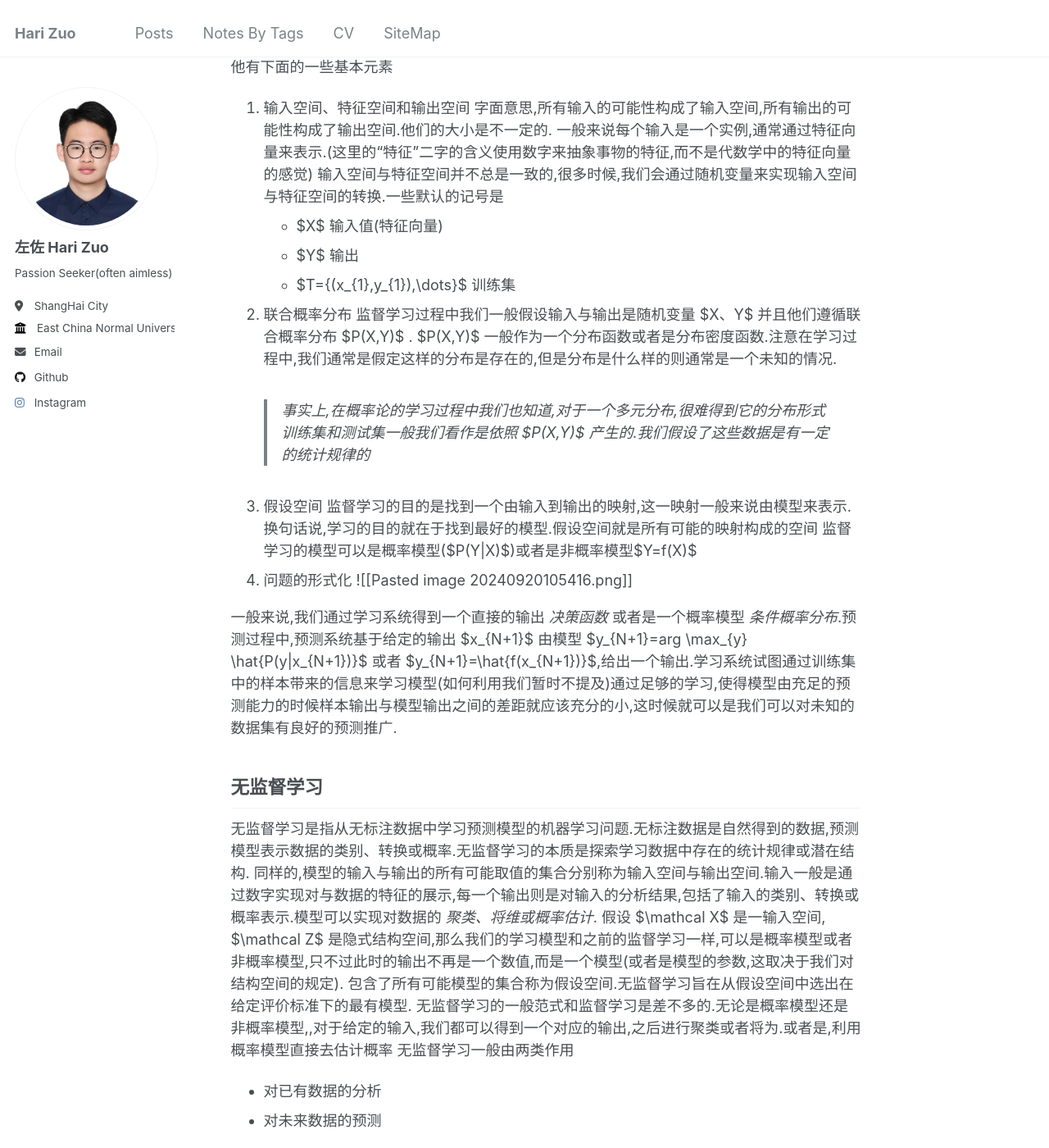
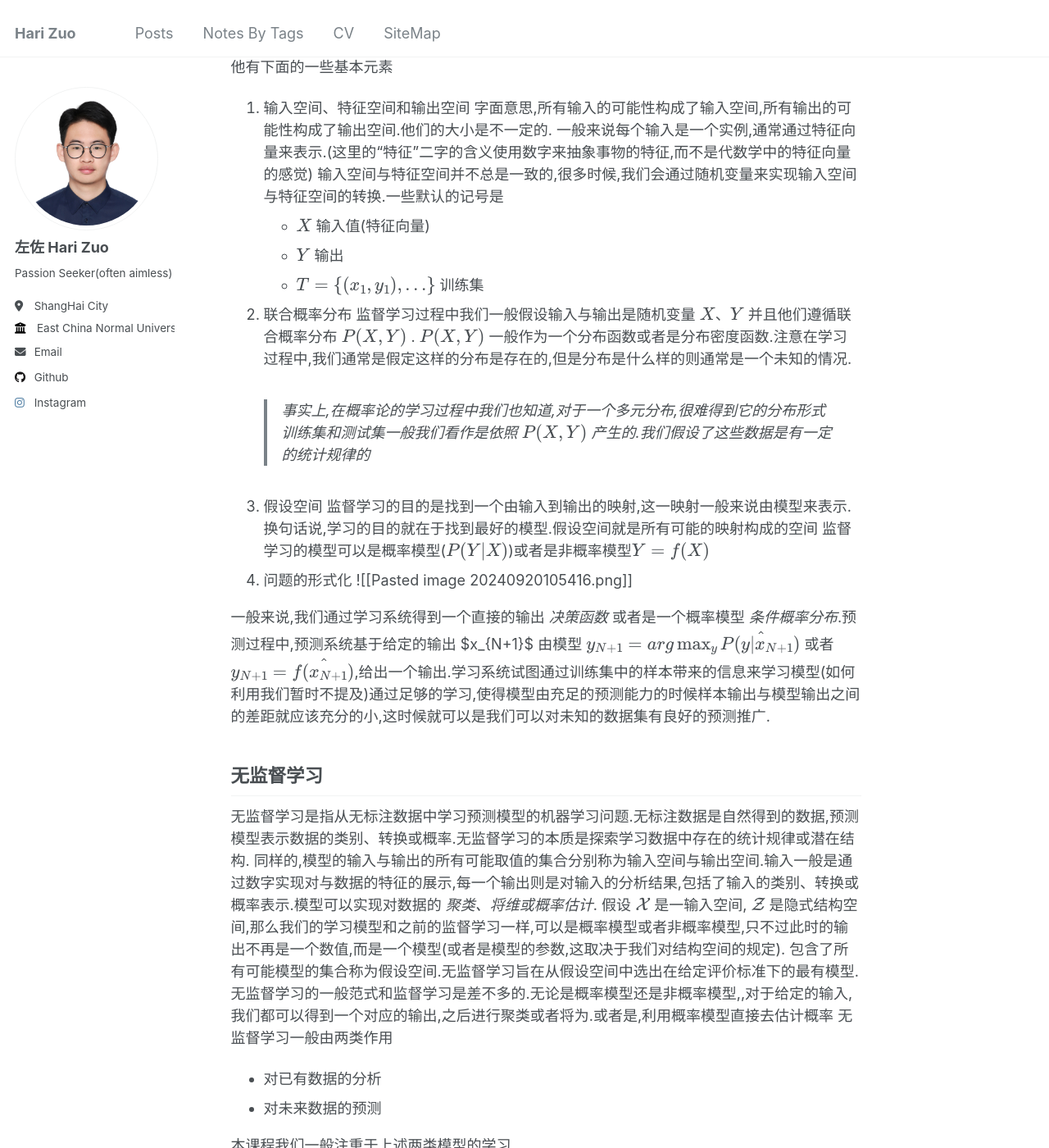
Before and after one commit to HariLogicSeldon/HariLogicSeldon.github.io, a Jekyll site: the page built from _posts/2024-09-25-blog-post-2.md, in a window 1280 px wide and 1400 px high, scrolled down 498 px. Shown: the whole window at 82% size. Built offline with Jekyll 4.4.1, drawn with Linux system fonts in a browser that asks for light colours; some of the changed text lies outside the part shown.

```diff
--- a/_posts/2024-09-25-blog-post-2.md
+++ b/_posts/2024-09-25-blog-post-2.md
@@ -18,26 +18,26 @@ tags:
 1. 输入空间、特征空间和输出空间
 字面意思,所有输入的可能性构成了输入空间,所有输出的可能性构成了输出空间.他们的大小是不一定的.
 一般来说每个输入是一个实例,通常通过特征向量来表示.(这里的“特征”二字的含义使用数字来抽象事物的特征,而不是代数学中的特征向量的感觉) 输入空间与特征空间并不总是一致的,很多时候,我们会通过随机变量来实现输入空间与特征空间的转换.一些默认的记号是
-- $X$ 输入值(特征向量)
-- $Y$ 输出
-- $T=\{(x_{1},y_{1}),\dots\}$ 训练集
+- $$X$$ 输入值(特征向量)
+- $$Y$$ 输出
+- $$T=\{(x_{1},y_{1}),\dots\}$$ 训练集
 2. 联合概率分布
-监督学习过程中我们一般假设输入与输出是随机变量 $X、Y$ 并且他们遵循联合概率分布 $P(X,Y)$ . $P(X,Y)$ 一般作为一个分布函数或者是分布密度函数.注意在学习过程中,我们通常是假定这样的分布是存在的,但是分布是什么样的则通常是一个未知的情况.
+监督学习过程中我们一般假设输入与输出是随机变量 $$X、Y$$ 并且他们遵循联合概率分布 $$P(X,Y)$$ . $$P(X,Y)$$ 一般作为一个分布函数或者是分布密度函数.注意在学习过程中,我们通常是假定这样的分布是存在的,但是分布是什么样的则通常是一个未知的情况.
 > 事实上,在概率论的学习过程中我们也知道,对于一个多元分布,很难得到它的分布形式
-训练集和测试集一般我们看作是依照 $P(X,Y)$ 产生的.我们假设了这些数据是有一定的统计规律的
+训练集和测试集一般我们看作是依照 $$P(X,Y)$$ 产生的.我们假设了这些数据是有一定的统计规律的
 
 3. 假设空间
 监督学习的目的是找到一个由输入到输出的映射,这一映射一般来说由模型来表示.换句话说,学习的目的就在于找到最好的模型.假设空间就是所有可能的映射构成的空间
-监督学习的模型可以是概率模型($P(Y|X)$)或者是非概率模型$Y=f(X)$
+监督学习的模型可以是概率模型($$P(Y|X)$$)或者是非概率模型$$Y=f(X)$$
 4. 问题的形式化
 ![[Pasted image 20240920105416.png]]
 
 一般来说,我们通过学习系统得到一个直接的输出 *决策函数* 或者是一个概率模型 *条件概率分布*.预测过程中,预测系统基于给定的输出 $x_{N+1}$
-由模型 $y_{N+1}=arg \max_{y} \hat{P(y|x_{N+1})}$ 或者 $y_{N+1}=\hat{f(x_{N+1})}$,给出一个输出.学习系统试图通过训练集中的样本带来的信息来学习模型(如何利用我们暂时不提及)通过足够的学习,使得模型由充足的预测能力的时候样本输出与模型输出之间的差距就应该充分的小,这时候就可以是我们可以对未知的数据集有良好的预测推广.
+由模型 $$y_{N+1}=arg \max_{y} \hat{P(y|x_{N+1})}$$ 或者 $$y_{N+1}=\hat{f(x_{N+1})}$$,给出一个输出.学习系统试图通过训练集中的样本带来的信息来学习模型(如何利用我们暂时不提及)通过足够的学习,使得模型由充足的预测能力的时候样本输出与模型输出之间的差距就应该充分的小,这时候就可以是我们可以对未知的数据集有良好的预测推广.
 ## 无监督学习
 无监督学习是指从无标注数据中学习预测模型的机器学习问题.无标注数据是自然得到的数据,预测模型表示数据的类别、转换或概率.无监督学习的本质是探索学习数据中存在的统计规律或潜在结构.
 同样的,模型的输入与输出的所有可能取值的集合分别称为输入空间与输出空间.输入一般是通过数字实现对与数据的特征的展示,每一个输出则是对输入的分析结果,包括了输入的类别、转换或概率表示.模型可以实现对数据的 *聚类、将维或概率估计*.
-假设 $\mathcal X$ 是一输入空间, $\mathcal Z$ 是隐式结构空间,那么我们的学习模型和之前的监督学习一样,可以是概率模型或者非概率模型,只不过此时的输出不再是一个数值,而是一个模型(或者是模型的参数,这取决于我们对结构空间的规定).
+假设 $$\mathcal X$$ 是一输入空间, $$\mathcal Z$$ 是隐式结构空间,那么我们的学习模型和之前的监督学习一样,可以是概率模型或者非概率模型,只不过此时的输出不再是一个数值,而是一个模型(或者是模型的参数,这取决于我们对结构空间的规定).
 包含了所有可能模型的集合称为假设空间.无监督学习旨在从假设空间中选出在给定评价标准下的最有模型.
 无监督学习的一般范式和监督学习是差不多的.无论是概率模型还是非概率模型,,对于给定的输入,我们都可以得到一个对应的输出,之后进行聚类或者将为.或者是,利用概率模型直接去估计概率
 无监督学习一般由两类作用
@@ -49,13 +49,17 @@ tags:
 1. 概率模型与非概率模型
 之前我们一直在谈概率模型与非概率模型.
 监督学习中,概率模型一般的形式是
+
 $$
 P(y|x)
 $$
+
 的条件概率,非概率模型则是
+
 $$
 y=f(x)
 $$
+
 无监督学习中,概率模型去体哦阿健概率分布形式 $P(z|x)$ 或 $P(x|z)$ ,非概率模型取函数形式取函数形式$z=g(x)$ ***监督学习中的概率模型是生成模型、非概率模型是判别模型***
 
 本书会介绍
@@ -79,37 +83,53 @@ $$
 贝叶斯学习的主要想法是,利用贝叶斯定理,计算在给定数据条件下模型的条件概率(后验概率),并应用这个原理进行模型的估计.我们将学习包括朴素贝叶斯、潜在狄利克雷分配在哪的贝叶斯学习
 首先我我们考虑贝叶斯公示
 假设随机变量 $D$ 表示数据,随机变量 $\theta$ 表示模型参数,从而我们知道
+
 $$
 P(\theta|D) = \frac{P(\theta)P(D|\theta)}{P(D)}
 $$
+
 其中的 $P(\theta)$ 是我们的先验概率,$P(D|\theta)$ 则是似然函数.我们主观的认为我们的参数服从某个参数,而 $P(D|\theta)$ 则是我们基于样本数据可以得到的一个似然函数
 模型估计的时候,估计整个后验概率分布$P(\theta|D)$ .如果需要给出一个模型,我们通常取后眼概率最大的模型.
 实际预测上,我们计算数据对后验概率分布的期望值
+
 $$
 P(x|D)=\int P(x|\theta,D) P(\theta|D) d\theta
 $$
+
 或者说,计算
+
 $$
 \hat\theta = \int \theta P(\theta|D)d\theta
 $$
+
 极大似然估计是基于对似然函数取得最大值的一种估计,而贝叶斯估计则是一种基于先验估计对与最大似然函数的后验估计.利用贝叶斯估计我们得到了参数的一个分布,基于这样的分布,我们通过求期望的方式获得最佳参数
 ## 核方法
 Kernel Method 使用核函数表示和学习非线性模型的一种机器学习方法,可以用于监督学习和无监督学习.把一些线性模型的学习方法基于相似度的计算,更加具体的,向量内急计算.核方法可以把他们扩展到非线性模型的学习,使其应用范围更加的广泛
 常见的核方法包括了 SVM、核PCA、核K均值
 # 生成模型与判别模型
 监督学习的任务是学习一个模型,利用这样的模型,对于给定的输入预测相应的输出.这样的模型一般可以是决策函数
+
 $$
 Y = f(X)
 $$
+
 或者是一个条件概率分布
+
 $$
 P(Y|X)
 $$
+
 监督学习方法有可以氛围生成方法和判别方法
-生成方法由数据学习联合概率分布 $P(X,Y)$, 然后求出条件概率分布 $P(Y|X)$ 作为预测的模型,也就是一个生成模型
+生成方法由数据学习联合概率分布
+$P(X,Y)$
+, 然后求出条件概率分布
+$P(Y|X)$
+作为预测的模型,也就是一个生成模型
+
 $$
 P(Y|X) = \frac{P(X,Y)}{P(X)}
 $$
+
 上述模型展示了给定输入 $X$ 的时候,产生 $Y$ 的生成关系.也就是说我们仅仅依靠对联合分布 $(X,Y)$ 的样本进行学习,假定出了一个模型,基于这样的模型,基于对$X$分布对假设,我们可以构建出一个给定 $X$ 对应对 $Y$ 的一个条件分布.至于学习的方法,常见的有朴素贝叶斯和隐马尔可夫模型,我们会在后续进行描述
 判别方法则是利用数据直接的学习 $f(X)$ 或者是 $P(Y|X)$ 从而来作为一个预测的模型,也就是判别模型.判别方法关系的是对于给定的输入 $X$, 应该预测怎么样的输出 $Y$.
 
```
Also changed, not shown: other parts of _posts/2024-09-25-blog-post-2.md (+2 -2 lines).
